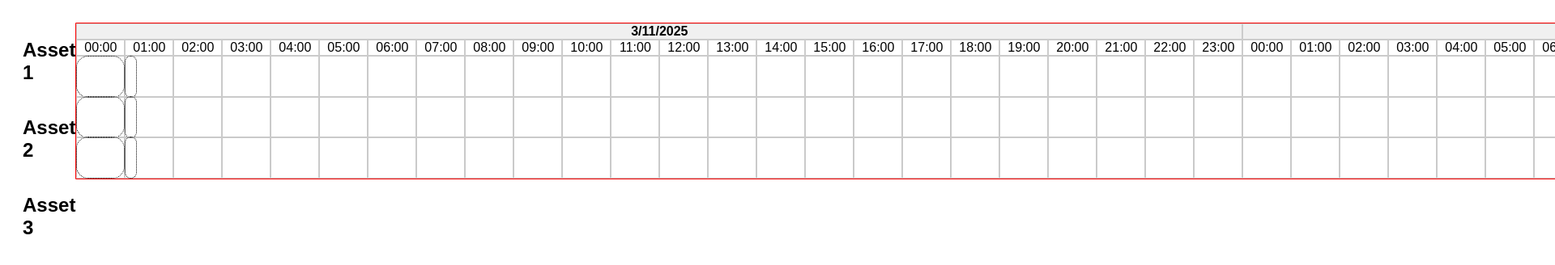
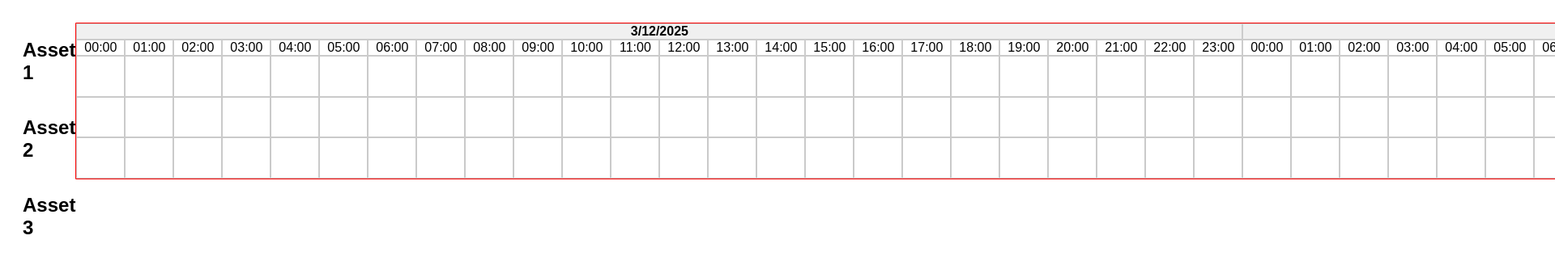
Before and after one commit to LewRobin/planbord, a Svelte app: page / in a window 1280 px wide. Shown: the top 328 px of the page at 81% size, 1920 px wide, since content can reach past the window. Built offline with nearby package versions, Linux system fonts and the light colour scheme.

Commit message:
Added Unix timestamp support

```diff
--- a/src/App.svelte
+++ b/src/App.svelte
@@ -3,7 +3,7 @@
     import Appointments from '../src/components/grid/Appointments.svelte';
 
     let assets = ["Asset 1", "Asset 2", "Asset 3"];
-    let amountOfDays = 2;
+    let amountOfDays = 20;
     let viewMode = 'hours';
 
     let appointments = [
@@ -19,16 +19,13 @@
         console.log('Afspraken toegevoegd:', event.detail);
     }
 
-    function toggleViewMode() {
-        viewMode = viewMode === 'hours' ? 'days' : 'hours';
-    }
 </script>
 
 <main>
     <!--    <h1>Afspraak Grid</h1>-->
     <!--    <button on:click={toggleViewMode}>Wissel weergave naar {viewMode === 'hours' ? 'dagen' : 'uren'}</button>-->
     <!--    <Appointments on:add={handleAddAppointment}/>-->
-    <Grid {amountOfDays} {appointments} {assets} {viewMode}/>
+    <Grid {amountOfDays} {appointments} {assets}/>
 </main>
 
 <style>
--- a/src/components/grid/Grid.svelte
+++ b/src/components/grid/Grid.svelte
@@ -16,7 +16,7 @@
         <Timeline {amountOfDays}/>
         <div class="rows">
             {#each assets as asset}
-                <Row days={amountOfDays} appointments={appointments}/>
+                <Row appointments={appointments}/>
             {/each}
         </div>
     </div>
--- a/src/components/grid/Row.svelte
+++ b/src/components/grid/Row.svelte
@@ -1,23 +1,14 @@
 <script lang="ts">
     import Cell from './Cell.svelte';
-    import {calculateWidth, calculateLeft, getSelectedScale} from "./calculations";
+    import {calculateWidth, calculateLeft} from "./calculations";
     export let appointments: { asset: string; startTime: number; endTime: number; }[];
-    export let pixelsPerMinute: number = 1;
-    export let minimumTime;
-
-    const selectedScale = getSelectedScale();
-
-    const minutesPerCell = selectedScale;
 
     // some dummy appointments
     appointments = [
-        {asset: "Boot 1", startTime: 0, endTime: 0 + (4 * 15)},
-        // { asset: "Boot 2", startTime: 300, endTime: 300 + (6 * minimumTime)},
-        {asset: "Boot 3", startTime: 1742432400, endTime: 1742450400},
-        {asset: "Boot 4", startTime: 60, endTime: 60 + (1 * 15)},
-        // { asset: "Boot 4", startTime: 75, endTime: 75 + (1 * minimumTime) },
-        // { asset: "Boot 4", startTime: 90, endTime: 90 + (1 * minimumTime) },
-        // { asset: "Boot 5", startTime: 600, endTime: 600 + (400 * minimumTime) },
+        {asset: "Boot 1", startTime: 1742518800, endTime: 1742533200},
+        // { asset: "Boot 2", startTime: 1742605200, endTime: 1742619600 },
+        // { asset: "Boot 3", startTime: 1742691600, endTime: 1742706000 },
+        {asset: "Boot 4", startTime: 1742778000, endTime: 1742792400},
     ];
 </script>
 
@@ -27,13 +18,13 @@
              style="
                 left: {calculateLeft(appointment.startTime)}px;
                 width: {calculateWidth(appointment.startTime, appointment.endTime)}px;">
+            {appointment.asset}
         </div>
     {/each}
 
-    <!--    TODO add lazy loading for the cells here-->
     <div class="cells">
-        {#each Array(600 * (60 / minutesPerCell)) as _, i}
-            <Cell pixelsPerMinute={pixelsPerMinute}/>
+        {#each Array(600) as _, i}
+            <Cell pixelsPerMinute={1}/>
         {/each}
     </div>
 </div>
--- a/src/components/grid/Timeline.svelte
+++ b/src/components/grid/Timeline.svelte
@@ -1,25 +1,28 @@
 <script lang="ts">
+    import {unixTimestampToDate} from './calculations'
     export let amountOfDays: number;
+    export let appointments: { asset: string; startTime: number; endTime: number; }[];
 
-    import {calculateTimeline, getSelectedScale} from "./calculations";
+    appointments = [];
 
-    const timeScales = {
-        hour: 15,
-        day: 15 * 24,
-        week: 15 * 24 * 7
+    import {calculateTimeline, getSelectedScale, timeScales} from "./calculations";
+
+    const getEarliestAppointmentDate = () => {
+        if (appointments.length === 0) return new Date();
+        const earliestTimestamp = Math.min(...appointments.map(appointment => appointment.startTime));
+        return unixTimestampToDate(earliestTimestamp);
     };
 
-    const currentDate = new Date();
+    const baseDate = getEarliestAppointmentDate();
+    const selectedScale = getSelectedScale();
 
     const getDates = (days: number) => {
         return Array.from({length: days}, (_, index) => {
-            const date = new Date(currentDate);
-            date.setDate(currentDate.getDate() + index - Math.floor(days / 2));
+            const date = new Date(baseDate);
+            date.setDate(baseDate.getDate() + index);
             return date;
         });
     };
-
-    const selectedScale = getSelectedScale();
 
     const dateRange = getDates(amountOfDays);
 
@@ -36,6 +39,7 @@
 </script>
 
 <div>
+    <!--    TODO add halfhour, and maybe week implementation somewhere here-->
     {#if selectedScale === timeScales.hour}
         <div class="day-header">
             {#each dateRange as date}
@@ -46,36 +50,38 @@
         </div>
         <div class="hour-header">
             {#each Array(amountOfDays) as _, index}
-                {#each Array(24) as _, index}
+                {#each Array(24) as _, hourIndex}
                     <div class="header-cell" style="width: {calculateTimeline(selectedScale) - 2}px;">
-                        {index.toString().padStart(2, "0")}:00
+                        {hourIndex.toString().padStart(2, "0")}:00
                     </div>
                 {/each}
             {/each}
         </div>
+
     {:else if selectedScale === timeScales.day}
         <div class="week-header">
             {#each dateRange as date}
-                <div class="header-cell {isWeekend(date) ? 'weekend' : ''}" style="min-width: {120}px;">
+                <div class="header-cell {isWeekend(date) ? 'weekend' : ''}"
+                     style="min-width: {calculateTimeline(selectedScale) / 24 * 7 - 2}px;">
                     Week {getWeekNumber(date)}
                 </div>
             {/each}
         </div>
         <div class="day-header">
             {#each dateRange as date}
-                <div class="header-cell" style="width: {selectedScale * 4 - 2}px;">
+                <div class="header-cell" style="width: {calculateTimeline(selectedScale) / 12 - 2}px;">
                     {date.toLocaleDateString()}
                 </div>
             {/each}
         </div>
-    {:else if selectedScale === timeScales.week}
-        <div class="week-header">
-            {#each dateRange as date}
-                <div class="header-cell {isWeekend(date) ? 'weekend' : ''}" style="min-width: {120}px;">
-                    {date.toLocaleDateString()}
-                </div>
-            {/each}
-        </div>
+        <!--{:else if selectedScale === timeScales.week}-->
+        <!--    <div class="week-header">-->
+        <!--        {#each dateRange as date}-->
+        <!--            <div class="header-cell {isWeekend(date) ? 'weekend' : ''}" style="min-width: {120}px;">-->
+        <!--                {date.toLocaleDateString()}-->
+        <!--            </div>-->
+        <!--        {/each}-->
+        <!--    </div>-->
     {/if}
 </div>
 
--- a/src/components/grid/calculations.ts
+++ b/src/components/grid/calculations.ts
@@ -1,4 +1,4 @@
-const timeScales = {
+export const timeScales = {
     halfHour: 7.5,
     hour: 15,
     day: 15 * 24,
@@ -6,29 +6,53 @@ const timeScales = {
 };
 
 let selectedScale = timeScales.hour;
+const pixelsPerMinute = 1;
 const minutesPerCell = selectedScale;
 const minimumTime = 15;
-
 
 export function getSelectedScale() {
     return selectedScale;
 }
 
+// For future option menu customization
 export function setSelectedScale(scale: number) {
     selectedScale = scale;
 }
 
-// Calculates the X value of an item
+const timeToMinutes = (unixTimestamp: number) => {
+    const date = new Date(unixTimestamp * 1000);
+    return date.getHours() * 60 + date.getMinutes();
+}
+
+export function calculatePixelsPerDay() {
+    const minutesPerDay = 1440;
+    return minutesPerDay * (pixelsPerMinute / (60 / (selectedScale * 4)));
+}
+
 export function calculateLeft(startTime: number) {
-    return Math.round((startTime / minutesPerCell) * minimumTime);
+    const date = new Date(startTime * 1000);
+    const baseDate = new Date();
+    baseDate.setHours(0, 0, 0, 0);
+
+    const dayDifference = Math.floor((date.getTime() - baseDate.getTime()) / (1000 * 60 * 60 * 24));
+
+    const minutes = timeToMinutes(startTime);
+
+    return (dayDifference * calculatePixelsPerDay()) + (minutes * pixelsPerMinute);
 }
+
 
 // Calculates how much time the items is supposed to be -2 is applied due to grid borders
 export function calculateWidth(startTime: number, endTime: number) {
-    return Math.round(((endTime - startTime) / minutesPerCell) * minimumTime) - 2;
+    let startMinutes = timeToMinutes(startTime);
+    let endMinutes = timeToMinutes(endTime);
+    return Math.round(((endMinutes - startMinutes) / minutesPerCell) * minimumTime) - 2;
 }
 
-// Calculates the width of the timeline items
+export function unixTimestampToDate(unixTimestamp: number): Date {
+    return new Date(unixTimestamp * 1000);
+}
+
 export function calculateTimeline(selectedScale: number) {
     return selectedScale * 4;
 }
```
